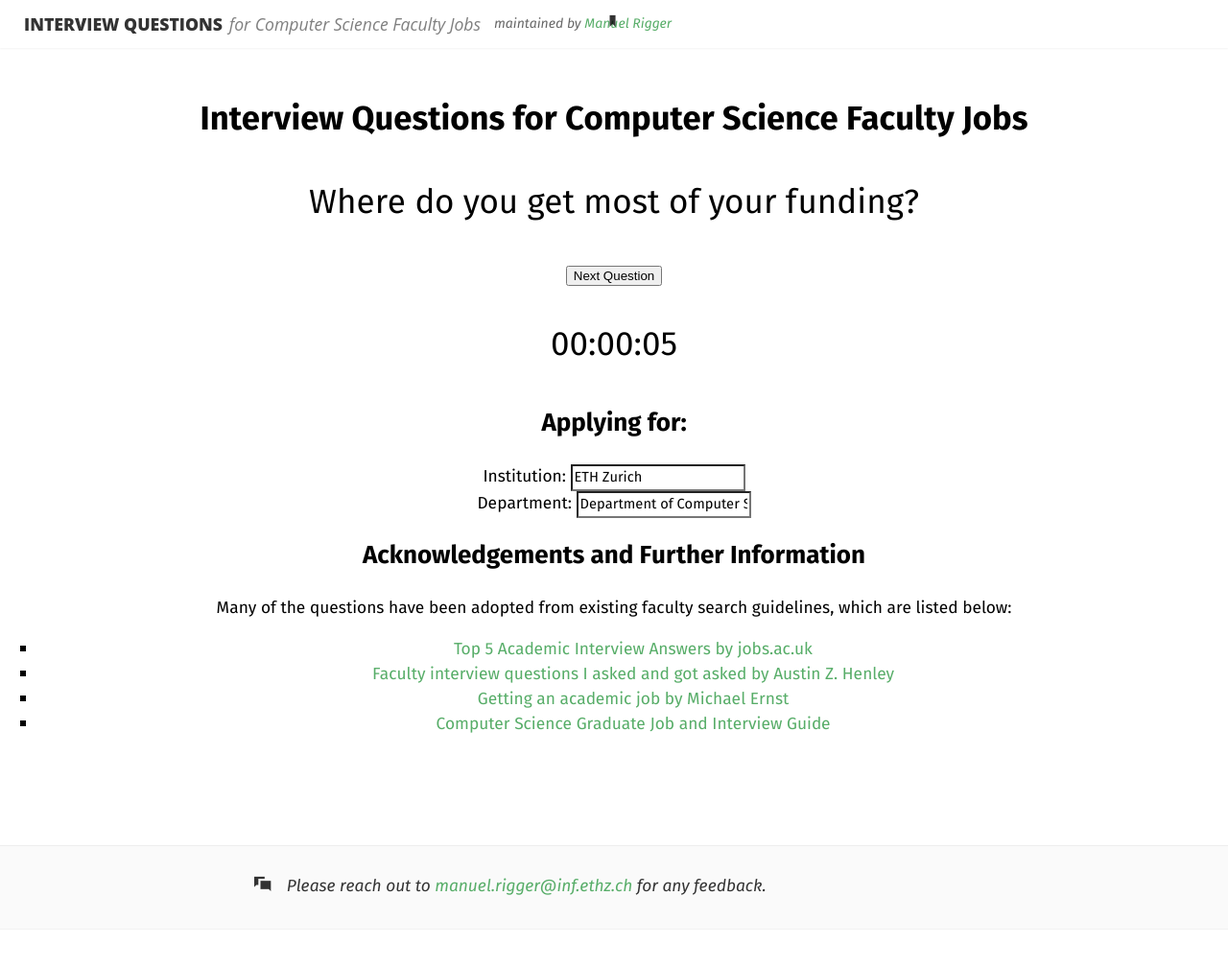
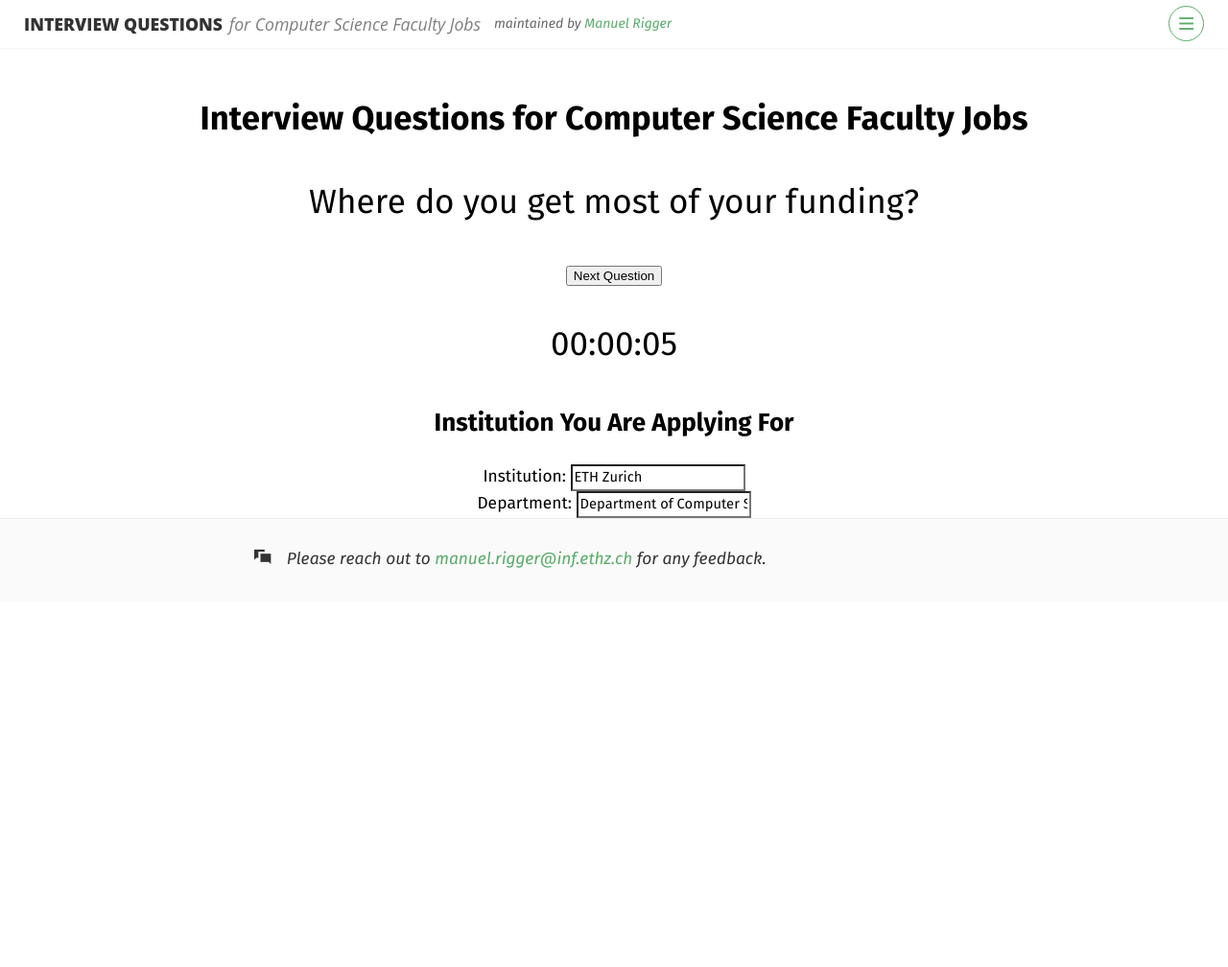
Before and after one commit to csfaculty/csfaculty.github.io, a Jekyll site: the page built from index.html, in a window 1280 px wide and 1149 px high. Shown: the top 1008 px of the window at 96% size. Built offline with Jekyll 4.4.1, drawn with Linux system fonts in a browser that asks for light colours; some web fonts are replaced.

Commit message:
Include separate pages for about and acknowledgements

```diff
--- a/_config.yml
+++ b/_config.yml
@@ -39,11 +39,11 @@
 #- text: Archive
 #  url: /archive
 #  openiconic: list
-#- text: Some Page
-#  url: /2015/01/25/lorem-ipsum.html
+- text: Acknowledgements
+  url: 2020/12/18/ack.html
 #  openiconic: list-rich
-#- text: About
-#  url: /about.html
+- text: About
+  url: /about.html
 #  openiconic: info
 
 # Enter an invitation message
--- a/_includes/postdetails.html
+++ b/_includes/postdetails.html
@@ -1,6 +1,5 @@
 <section class="article {%  if page.centered == true %}centered{% endif %}">
     <article>
-    <time datetime='{{ post.date | date: "%Y-%m-%d" }}' class="top"><span class="oi" data-glyph="bookmark"></span> {{ page.date | date: "%-d %B %Y" }}</time>
 
     <hgroup>
     {% if page.link %}
@@ -28,12 +27,3 @@
       </div>
       {% endif %}
 {% endunless %}
-
-
-<div class="readnext">
-{% if page.previous.url %}
-<a href="{{page.previous.url}}" title="Previous Post: {{page.previous.title}}">
-	<span><span class="oi" style="margin-right:12px" data-glyph="script"></span> Read next</span>
-	<h1>{{page.previous.title}}</h1></a>
-{% endif %}
-</div>
--- a/_includes/tete.html
+++ b/_includes/tete.html
@@ -3,5 +3,17 @@
   <a href="/"><h1>{{ site.maintitle }}</h1></a>
   <div class="desc">{{ site.maindesc }}</div>
 
+  <a onclick="document.getElementById('ntitle').classList.toggle('expanded')" class="button menumarker" style="width:35px;padding:0"><span class="oi" data-glyph="menu"></span></a>
+
+  <div class="nlinks">
+    <div>
+	{% for link in site.menus %}
+	    <a href="{{ link.url }}">
+		<span class="oi" data-glyph="{{ link.openiconic }}"></span>
+		<span>{{ link.text }}<span>
+	    </a>
+	{% endfor %}
+    </div>
+  </div>
 </div>
 </nav>
--- a/about.html
+++ /dev/null
@@ -1,6 +0,0 @@
----
-title: "About"
-layout: page
----
-
-The goal of this project is to allow computer science faculty job applicants to practice questions they are likely asked in interviews.
--- a/index.html
+++ b/index.html
@@ -9,7 +9,7 @@
 	<button onclick="nextQuestion()">Next Question</button>
 	<p id="timer"  style="font-size: 35px;"></p>
 
-	<h2>Applying for:</h2>
+	<h2>Institution You Are Applying For</h2>
 	Institution:
 	<input type="text" id="institution" value="ETH Zurich" oninput="updateInstitution()">
 	<br />
@@ -129,16 +129,13 @@
 
 </script>
 
-<h2>Acknowledgements and Further Information</h2>
-Many of the questions have been adopted from existing faculty search guidelines, which are listed below:
-<ul>
-	<li><a href="https://career-advice.jobs.ac.uk/jobseeking-and-interview-tips/top-5-academic-interview-questions-and-answers/">Top 5 Academic Interview Answers by jobs.ac.uk</a></li>
-	<li><a href="http://web.eecs.utk.edu/~azh/resources/facultyinterviewquestions.html">Faculty interview questions I asked and got asked by Austin Z. Henley</a></li>
-	<li><a href="https://homes.cs.washington.edu/~mernst/advice/academic-job.html">Getting an academic job by Michael Ernst</a></li>
-	<li><a href="https://csguides.github.io/grad-job-guide/interviewing/">Computer Science Graduate Job and Interview Guide</a></li>
-</ul>
 
-
-{% assign page = site.posts.first %}
-{% assign content = page.content %}
-{% include postdetails.html %}
+{% unless page.comments == false %}
+      {% if site.invitationmsg %}
+      <div class="invitation">
+	  <div>
+	      <span class="oi" data-glyph="chat" style="padding-right: 12px;"></span> {{ site.invitationmsg }}
+	  </div>
+      </div>
+      {% endif %}
+{% endunless %}
```
Also changed, not shown: _posts/2020-12-18-ack.md (added, +13 -0 lines), about.md (added, +8 -0 lines).
